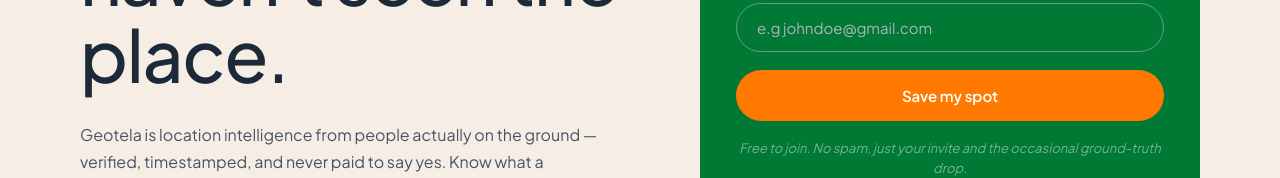
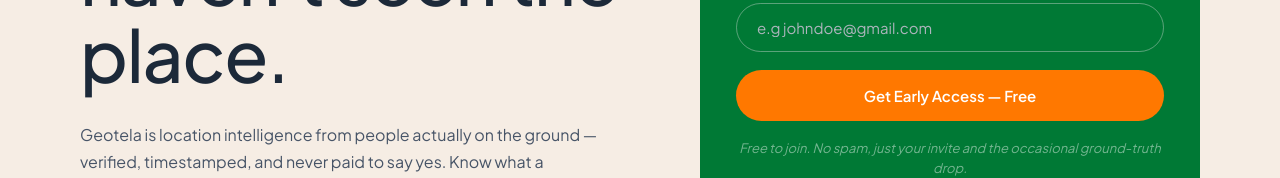
Before and after one commit to Landzille/geo-tella-landing-page, a Next.js app: page /waitlist/explorers in a window 1280 px wide. Shown: the part 434-612 px from the top of the page. Built offline with nearby package versions, Linux system fonts and the light colour scheme.

Commit message:
Update CTA label for WaitlistSignupForm

```diff
--- a/components/explorersPage/index.tsx
+++ b/components/explorersPage/index.tsx
@@ -79,7 +79,7 @@
                 <div className={styles.heroRight}>
                     <WaitlistSignupForm
                         listId={12}
-                        ctaLabel="Save my spot"
+                        ctaLabel="Get Early Access — Free"
                         viewEvent="explorer_form_view"
                         gaEvent="explorer_waitlist_signup"
                         theme="dark"
```
